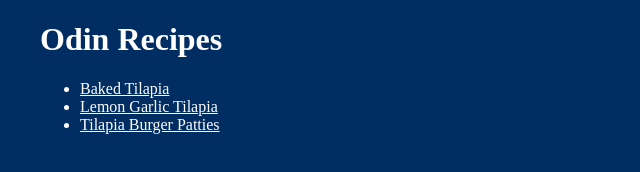
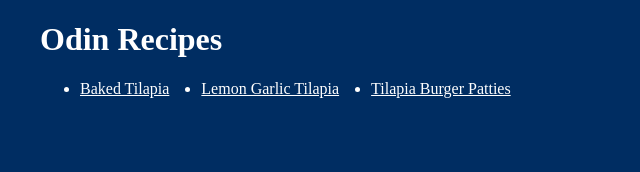
Before and after one commit to oladotunhero/odin-recipes, a plain HTML site: page index.html in a window 1280 px wide. Shown: the whole page, without its empty margins (0-640 px from the left). Drawn offline with Linux system fonts and the light colour scheme.

Commit message:
added flex display to the index page

```diff
--- a/index.html
+++ b/index.html
@@ -10,7 +10,7 @@
 <body>
   <div>
     <h1>Odin Recipes</h1>
-    <ul>
+    <ul class="menu-container">
       <li><a href="recipes/easybakedtilapia.html" target="_blank">Baked Tilapia</a></li>
       <li><a href="recipes/lemongarlictilapia.html" target="_blank">Lemon Garlic Tilapia</a></li>
       <li><a href="recipes/tilapiaburgerpatties.html" target="_blank">Tilapia Burger Patties</a></li>
--- a/styles.css
+++ b/styles.css
@@ -1,6 +1,8 @@
+*{
+    box-sizing: border-box;
+}
 body {
     background-color: #002D62;
-    box-sizing: border-box;
     margin: 0px 40px;
 }
 div, a {
@@ -11,3 +13,8 @@ div, a {
     height: 400px;
     width: 400px;
 }
+.menu-container{
+    display: flex;
+    gap: 2em;
+    flex-direction: row;
+}
```
